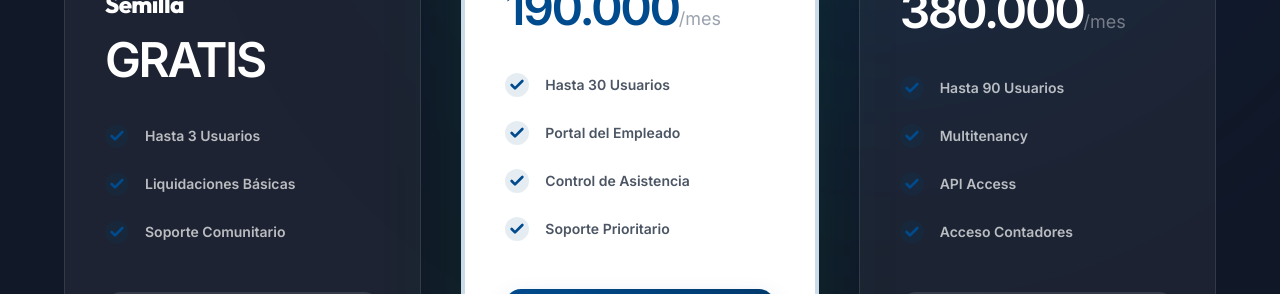
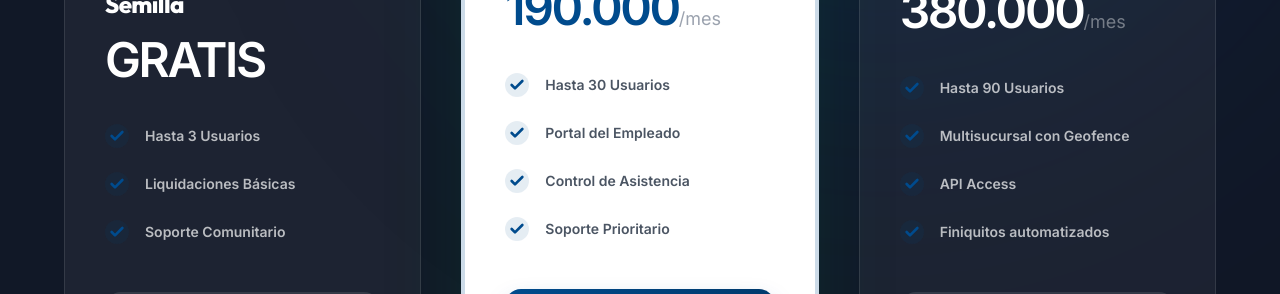
Before and after one commit to gustaquevedo-lab/SueldOK-Landing, a React (Vite) app: page / in a window 1280 px wide. Shown: the part 6280-6574 px from the top of the page. Built offline with nearby package versions, Linux system fonts and the light colour scheme.

Commit message:
style: update Corporativo plan features to Multisucursal and Finiquitos

```diff
--- a/src/App.jsx
+++ b/src/App.jsx
@@ -366,7 +366,7 @@ function LandingHome() {
               title="Corporativo"
               price="Gs. 380.000"
               period="/mes"
-              features={["Hasta 90 Usuarios", "Multitenancy", "API Access", "Acceso Contadores"]}
+              features={["Hasta 90 Usuarios", "Multisucursal con Geofence", "API Access", "Finiquitos automatizados"]}
               delay={0.2}
             />
           </div>
```
